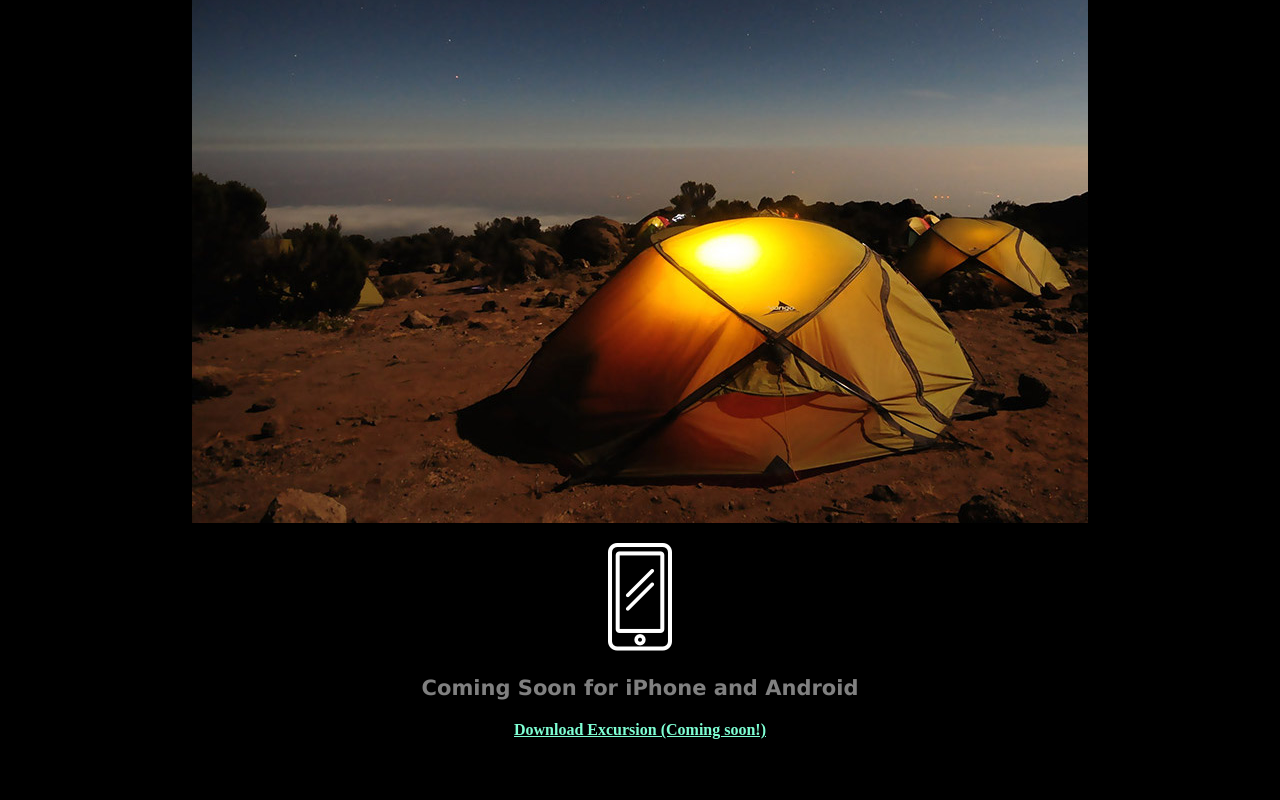
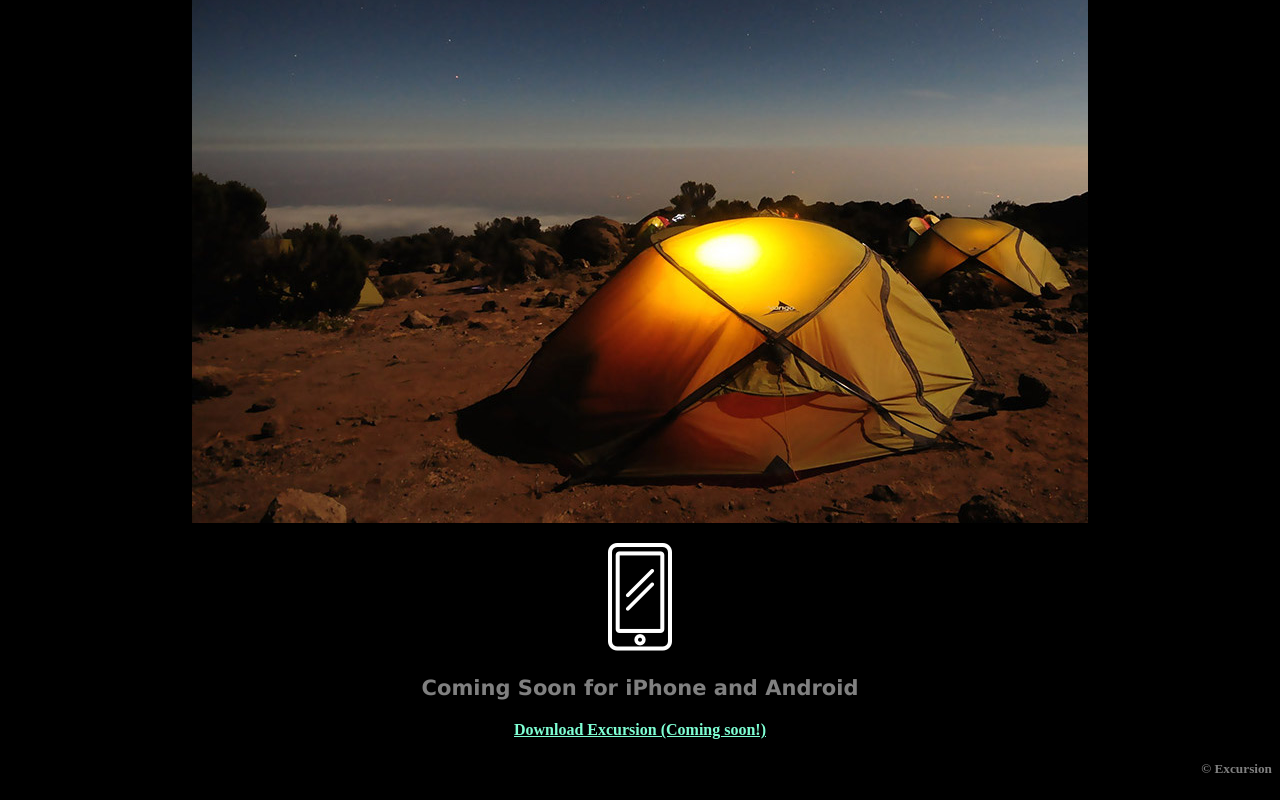
Before and after one commit to cmkerr1307/excursion, a plain HTML site: page index.html in a window 1280 px wide. Shown: the part 486-1286 px from the top of the page. Before the commit the page ends 1247 px from the top, so only its background shows below. Drawn offline with Linux system fonts and the light colour scheme.

Commit message:
Add footer

```diff
--- a/index.html
+++ b/index.html
@@ -23,5 +23,8 @@
     </p>
     <h3>Coming Soon for iPhone and Android</h3>
     <h4>Download Excursion (Coming soon!)</h4>
+    <footer>
+        <h5>&#169; Excursion</h5>
+    </footer>
 </body>
 </html>
--- a/resources/css/style.css
+++ b/resources/css/style.css
@@ -26,3 +26,8 @@ h3{
     font-size: 21px;
     color: gray;
 }
+footer{
+    color: gray;
+    text-align: right;
+
+}
```
